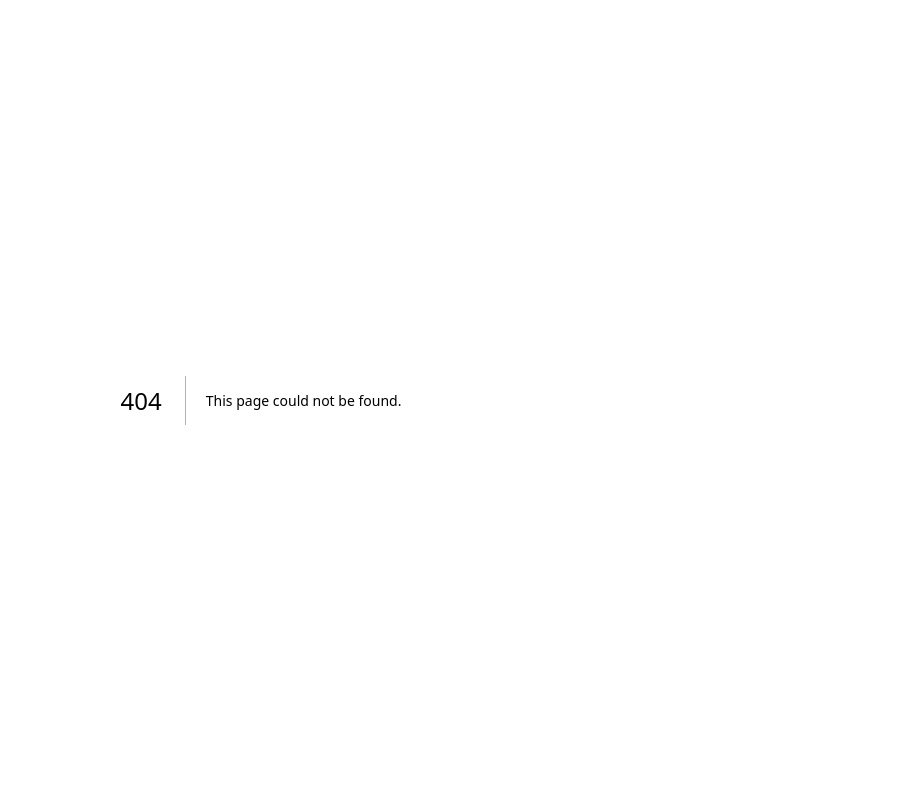
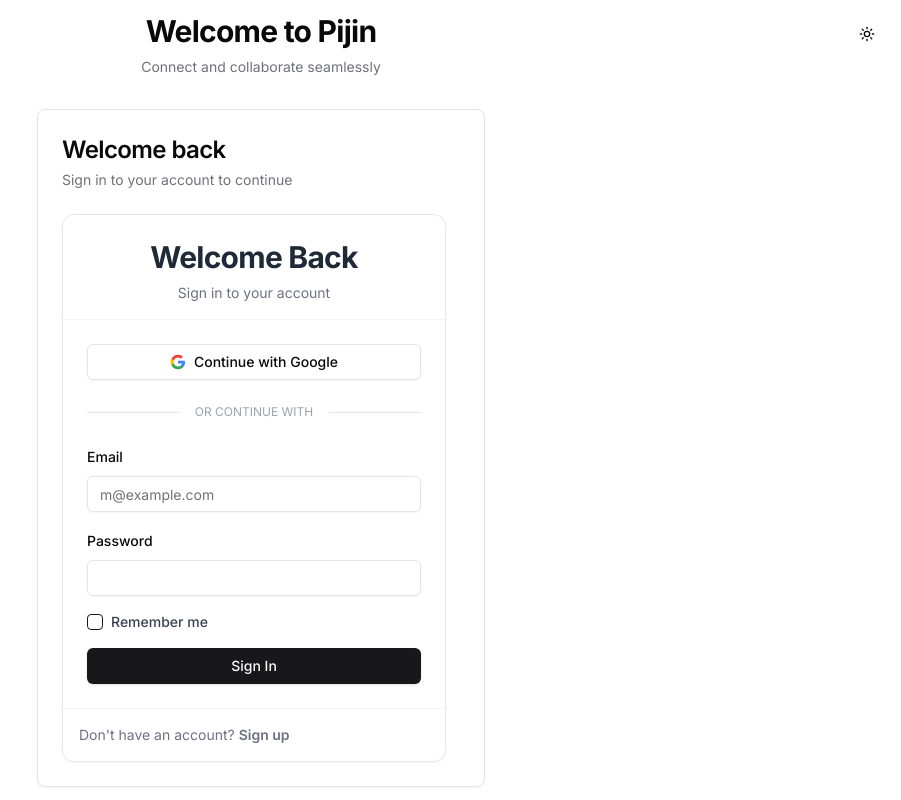
Before and after one commit to joshfisidi/pijin, a Next.js app: page /register in a window 1280 px wide. Before the commit this address had no page. Shown: the whole page, without its empty margins (379-1280 px from the left). Built offline with nearby package versions, Linux system fonts and the light colour scheme; no server answers.

Commit message:
setting up dynamic user routes

```diff
--- /dev/null
+++ b/src/app/(auth)/register/page.tsx
@@ -0,0 +1,35 @@
+"use client"
+
+import { useSearchParams } from 'next/navigation'
+import { Alert, AlertDescription } from "@/components/ui/alert"
+import { Card, CardContent, CardDescription, CardHeader, CardTitle } from "@/components/ui/card"
+import { LoginForm } from "@/components/auth/LoginForm"
+
+export default function LoginPage() {
+  const searchParams = useSearchParams()
+  const error = searchParams.get('error')
+  const redirectTo = searchParams.get('redirectTo')
+
+  return (
+    <Card className="w-full">
+      <CardHeader className="space-y-1">
+        <CardTitle className="text-2xl">Welcome back</CardTitle>
+        <CardDescription>
+          Sign in to your account to continue
+        </CardDescription>
+      </CardHeader>
+      <CardContent className="space-y-4">
+        {error && (
+          <Alert variant="destructive">
+            <AlertDescription>
+              {error === 'Authentication failed'
+                ? 'Failed to authenticate. Please try again.'
+                : error}
+            </AlertDescription>
+          </Alert>
+        )}
+        <LoginForm redirectTo={redirectTo || '/dashboard'} />
+      </CardContent>
+    </Card>
+  )
+}
--- a/src/components/auth/LoginForm.tsx
+++ b/src/components/auth/LoginForm.tsx
@@ -158,7 +158,7 @@ export function LoginForm({ redirectTo = '/dashboard' }: LoginFormProps) {
         <p className="text-center text-sm text-gray-500">
           Don&apos;t have an account?{" "}
           <Link
-            href="/auth/register"
+            href="/register"
             className="font-semibold text-brand hover:underline transition-colors"
           >
             Sign up
```
